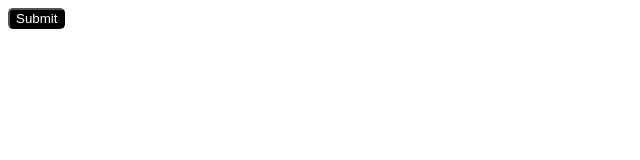
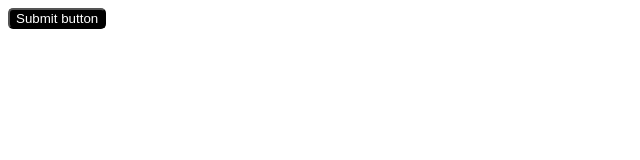
Before and after one commit to acciojob/hover-button-Anshultilondiya, a website: page main.html in a window 1280 px wide. Shown: the whole page, without its empty margins (0-640 px from the left). Drawn offline with Linux system fonts and the light colour scheme.

Commit message:
created a submission

```diff
--- a/main.html
+++ b/main.html
@@ -7,7 +7,7 @@
 </head>
 
 <body>
-	<button id='btn'>Submit</button>
+	<button id='btn'>Submit button</button>
 	<!-- the entire body must be written by student -->
     <script type="text/javascript" src="./script.js">
 </script>
```
